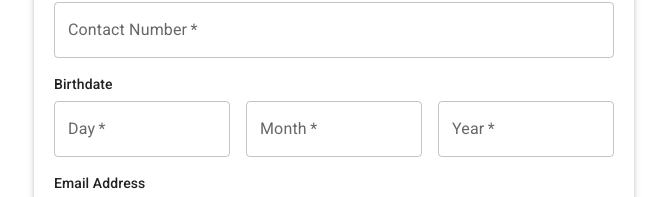
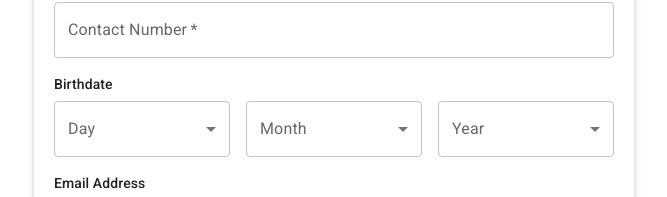
Before and after one commit to volkanb/create-user-page, a React (Create React App) app: page / in a window 1280 px wide. Shown: the part 226-423 px from the top of the page, without its empty margins (306-973 px from the left). Built offline with nearby package versions, Linux system fonts and the light colour scheme.

Commit message:
Integrates BirthdateSelector into CreateUserForm

```diff
--- a/src/Components/BirthdateSelector/BirthdateSelector.tsx
+++ b/src/Components/BirthdateSelector/BirthdateSelector.tsx
@@ -14,17 +14,19 @@ interface Birthdate {
     year: number | undefined;
 }
 
-const BirthdateSelector: React.FC = () => {
+interface IBirthdateSelectorProps {
+    birthdate: Birthdate;
+    setBirthdateCallback: ({ day, month, year }: Birthdate) => void;
+}
+
+const BirthdateSelector: React.FC<IBirthdateSelectorProps> = ({
+    birthdate,
+    setBirthdateCallback,
+}: IBirthdateSelectorProps) => {
     const currentDate = new Date();
     const currentYear = currentDate.getFullYear();
     const currentMonth = currentDate.getMonth() + 1;
     const currentDay = currentDate.getDate();
-
-    const [birthdate, setBirthdate] = useState<Birthdate>({
-        day: undefined,
-        month: undefined,
-        year: undefined,
-    });
 
     const daysInMonth = (
         month: number | undefined,
@@ -41,7 +43,7 @@ const BirthdateSelector: React.FC = () => {
             birthdate.month &&
             birthdate.month > currentMonth
         ) {
-            setBirthdate({
+            setBirthdateCallback({
                 ...birthdate,
                 year: currentYear - 1,
                 day: selectedDay,
@@ -54,13 +56,13 @@ const BirthdateSelector: React.FC = () => {
             selectedDay > currentDay
         ) {
             const maxDay = daysInMonth(birthdate.month, currentYear - 1);
-            setBirthdate({
+            setBirthdateCallback({
                 ...birthdate,
                 year: currentYear - 1,
-                day: (selectedDay > maxDay) ? maxDay : selectedDay,
+                day: selectedDay > maxDay ? maxDay : selectedDay,
             });
         } else {
-            setBirthdate({
+            setBirthdateCallback({
                 ...birthdate,
                 day: selectedDay,
             });
@@ -76,14 +78,14 @@ const BirthdateSelector: React.FC = () => {
             selectedMonth > currentMonth
         ) {
             if (birthdate.day) {
-                setBirthdate({
+                setBirthdateCallback({
                     ...birthdate,
                     month: selectedMonth,
                     year: currentYear - 1,
                     day: birthdate.day > maxDay ? maxDay : birthdate.day,
                 });
             } else {
-                setBirthdate({
+                setBirthdateCallback({
                     ...birthdate,
                     month: selectedMonth,
                     year: currentYear - 1,
@@ -96,20 +98,20 @@ const BirthdateSelector: React.FC = () => {
             birthdate.day &&
             birthdate.day > currentDay
         ) {
-            setBirthdate({
+            setBirthdateCallback({
                 ...birthdate,
                 day: currentDay,
                 month: selectedMonth,
                 year: currentYear - 1,
             });
         } else if (birthdate.day && birthdate.day > maxDay) {
-            setBirthdate({
+            setBirthdateCallback({
                 ...birthdate,
                 day: maxDay,
                 month: selectedMonth,
             });
         } else {
-            setBirthdate({
+            setBirthdateCallback({
                 ...birthdate,
                 month: selectedMonth,
             });
@@ -126,7 +128,7 @@ const BirthdateSelector: React.FC = () => {
             birthdate.day &&
             birthdate.day > currentDay
         ) {
-            setBirthdate({
+            setBirthdateCallback({
                 ...birthdate,
                 day: currentDay,
                 month: currentMonth,
@@ -137,19 +139,19 @@ const BirthdateSelector: React.FC = () => {
             birthdate.month &&
             birthdate.month > currentMonth
         ) {
-            setBirthdate({
+            setBirthdateCallback({
                 ...birthdate,
                 month: currentMonth,
                 year: selectedYear,
             });
         } else if (birthdate.day && birthdate.day > maxDay) {
-            setBirthdate({
+            setBirthdateCallback({
                 ...birthdate,
                 day: maxDay,
                 year: selectedYear,
             });
         } else {
-            setBirthdate({
+            setBirthdateCallback({
                 ...birthdate,
                 year: selectedYear,
             });
--- a/src/Components/CreateUserForm/CreateUserForm.tsx
+++ b/src/Components/CreateUserForm/CreateUserForm.tsx
@@ -7,14 +7,15 @@ import {
     Container,
     Paper,
 } from "@mui/material";
+import BirthdateSelector from "../BirthdateSelector/BirthdateSelector";
 
 interface User {
     fullName: string;
     contactNumber: string;
     birthdate: {
-        day: string;
-        month: string;
-        year: string;
+        day: number | undefined;
+        month: number | undefined;
+        year: number | undefined;
     };
     emailAddress: string;
     password: string;
@@ -26,9 +27,9 @@ const CreateUserForm: React.FC = () => {
         fullName: "",
         contactNumber: "",
         birthdate: {
-            day: "",
-            month: "",
-            year: "",
+            day: undefined,
+            month: undefined,
+            year: undefined,
         },
         emailAddress: "",
         password: "",
@@ -49,9 +50,24 @@ const CreateUserForm: React.FC = () => {
         });
     };
 
+    const setBirthdate = ({day, month, year}: {
+        day: number | undefined,
+        month: number | undefined,
+        year: number | undefined
+    }) => {
+        setUser({
+            ...user,
+            birthdate: {
+                day,
+                month,
+                year,
+            },
+        });
+    };
+
     const handleSubmit = (e: React.FormEvent<HTMLFormElement>) => {
+        e.preventDefault();
         console.log(user); // You can handle form submission here
-        e.preventDefault();
     };
 
     const handleCancel = () => {
@@ -106,7 +122,8 @@ const CreateUserForm: React.FC = () => {
                             <Typography variant="subtitle2" gutterBottom>
                                 Birthdate
                             </Typography>
-                            <Grid container spacing={2}>
+                            <BirthdateSelector birthdate= {user.birthdate} setBirthdateCallback={setBirthdate}/>
+                            {/* <Grid container spacing={2}>
                                 <Grid item xs={4}>
                                     <TextField
                                         label="Day"
@@ -152,7 +169,7 @@ const CreateUserForm: React.FC = () => {
                                         required
                                     />
                                 </Grid>
-                            </Grid>
+                            </Grid> */}
                         </Grid>
                         <Grid item xs={12}>
                             <Typography variant="subtitle2" gutterBottom>
```
